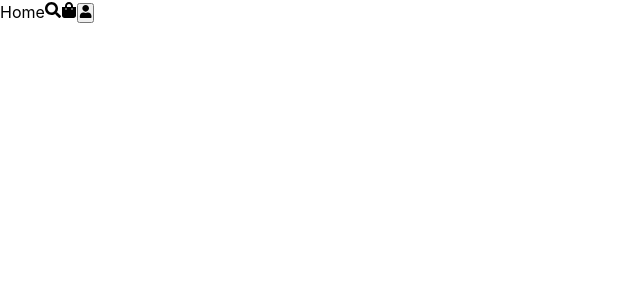
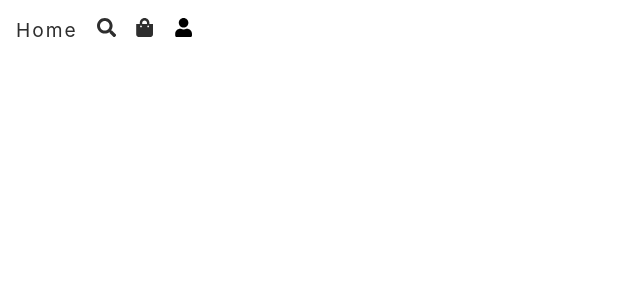
Before and after one commit to RAHUL956777/MERN_e-commerce-frontend, a React (Vite) app: page / in a window 1280 px wide. Shown: the top 300 px of the page, without its empty margins (0-640 px from the left). Built offline with nearby package versions, Linux system fonts and the light colour scheme.

Commit message:
working done on header component

```diff
--- a/src/components/header.tsx
+++ b/src/components/header.tsx
@@ -11,32 +11,41 @@
 const user = { _id: "abc", role: "admin" };
 
 const Header = () => {
+  const [isOpen, setIsOpen] = useState<boolean>(false);
 
-    const [isOpen,setIsOpen] = useState<boolean>(false)
+  const logoutHandler = () => {
+    setIsOpen(false);
+  };
 
   return (
-    <nav>
-      <Link to={"/"}>Home</Link>
-      <Link to={"/search"}>
+    <nav className="header">
+      <Link onClick={() => setIsOpen(false)} to={"/"}>
+        Home
+      </Link>
+      <Link onClick={() => setIsOpen(false)} to={"/search"}>
         <FaSearch />
       </Link>
-      <Link to={"/cart"}>
+      <Link onClick={() => setIsOpen(false)} to={"/cart"}>
         <FaShoppingBag />
       </Link>
 
       {user?._id ? (
         <>
-          <button onClick={()=>setIsOpen((prev)=>!prev)}>
+          <button onClick={() => setIsOpen((prev) => !prev)}>
             <FaUser />
           </button>
 
           <dialog open={isOpen}>
             <div>
               {user.role === "admin" && (
-                <Link to={"/admin/dashboard"}>Admin</Link>
+                <Link onClick={() => setIsOpen(false)} to={"/admin/dashboard"}>
+                  Admin
+                </Link>
               )}
-              <Link to={"/orders"}>Orders</Link>
-              <button>
+              <Link onClick={() => setIsOpen(false)} to={"/orders"}>
+                Orders
+              </Link>
+              <button onClick={logoutHandler}>
                 <FaSignOutAlt />
               </button>
             </div>
--- a/src/styles/app.scss
+++ b/src/styles/app.scss
@@ -8,6 +8,10 @@
   margin: 0;
   padding: 0;
   box-sizing: border-box;
+}
+
+body {
+  user-select: none;
 }
 
 a {
@@ -25,6 +29,10 @@
   color: rgb(0, 195, 0);
 }
 
+$color1: white;
+$color2: rgb(46, 46, 46);
+$color3: rgb(0, 104, 136);
+
 @import "admin/_mixin";
 
 @import "admin/_dashboard";
@@ -32,6 +40,45 @@
 @import "admin/_chart";
 @import "admin/_dashboardapp";
 @import "admin/_mediaquery";
+
+.header {
+  @include flex(row, flex-center, stretch, 1.2rem);
+  padding: 1rem;
+  a {
+    color: $color2;
+    letter-spacing: 2px;
+    font-size: 1.2rem;
+
+    &:hover {
+      color: $color3;
+    }
+  }
+
+  button {
+    border: none;
+    font-size: 1.2rem;
+    cursor: pointer;
+    background-color: transparent;
+
+    &:hover {
+      color: $color3;
+    }
+  }
+
+  dialog {
+    border: 1px solid #ccc;
+    border-radius: 5px;
+    padding: 10px;
+    width: 100px;
+    position: absolute;
+    left: calc(100% - 100px);
+    top: 8%;
+
+    > div {
+      @include flex(column, flex-start, center, 0.25rem);
+    }
+  }
+}
 
 .admin-container {
   @include grid(1fr 4fr, 2rem);
```
